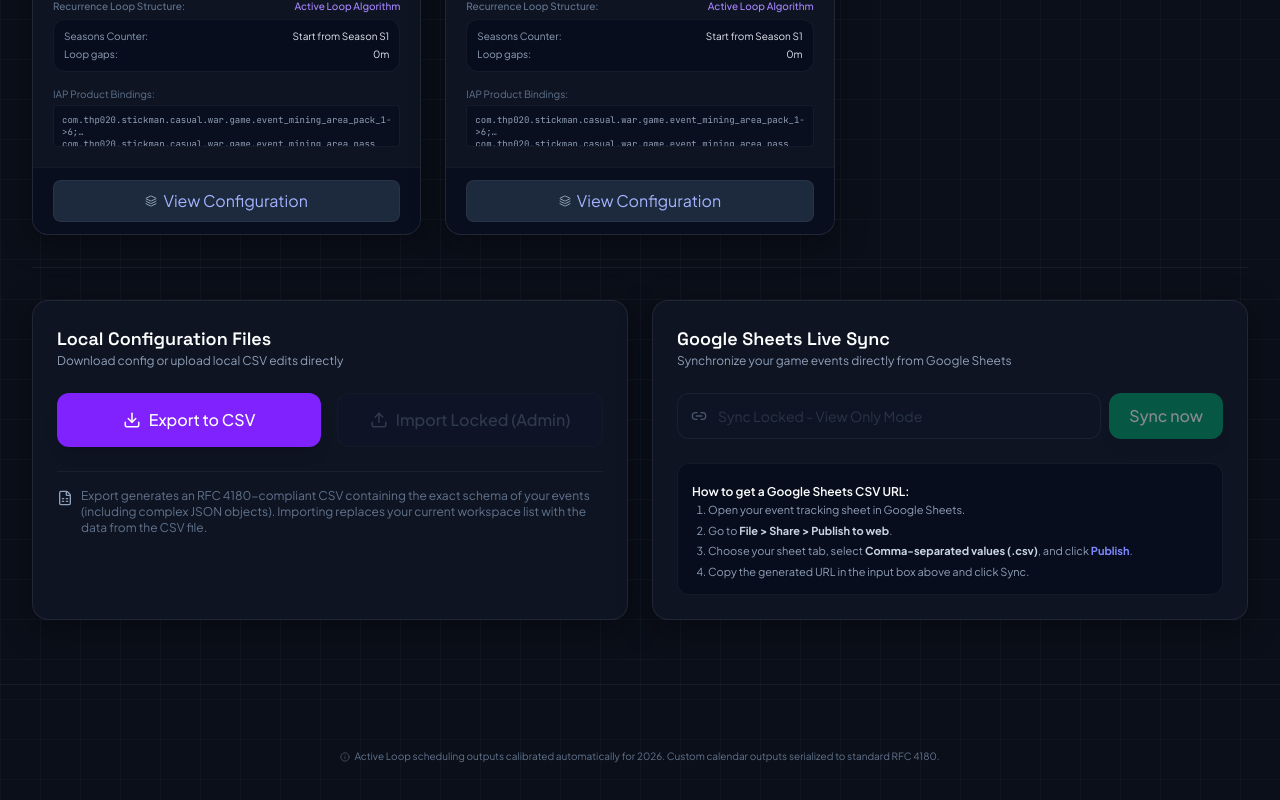
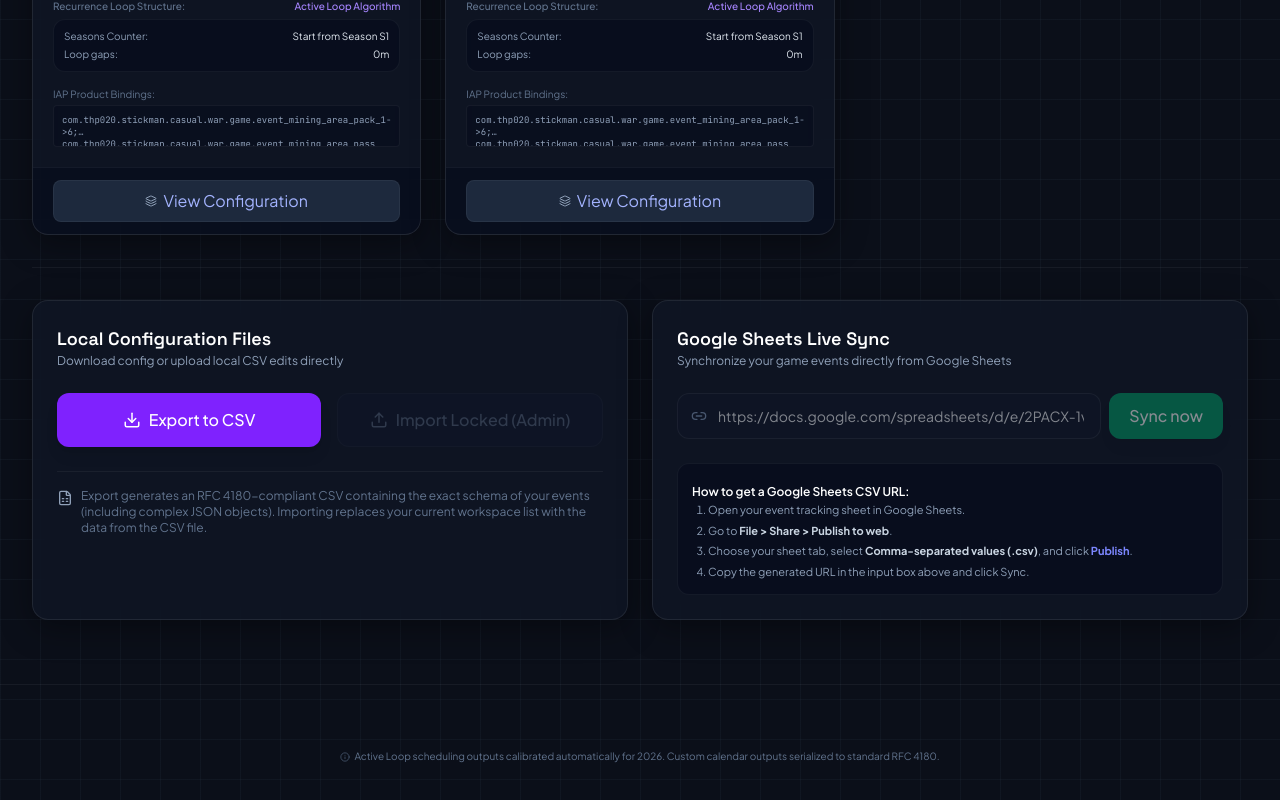
Before and after one commit to trinhhungfischer/zitga-event-track, a React (Vite) app in the folder event-track-ui/: page / in a window 1280 px wide. Shown: the part 3061-3861 px from the top of the page. Built offline with nearby package versions, Linux system fonts and the light colour scheme; no server answers.

Commit message:
feat: set dynamic Google Sheets CSV link as default team-wide URL for automatic incognito sync

```diff
--- a/event-track-ui/src/App.tsx
+++ b/event-track-ui/src/App.tsx
@@ -71,7 +71,7 @@ function App() {
   const [notice, setNotice] = useState("");
 
   // Option to configure a default team-wide Google Sheet URL for instant sync
-  const DEFAULT_GOOGLE_SHEET_URL = "";
+  const DEFAULT_GOOGLE_SHEET_URL = "https://docs.google.com/spreadsheets/d/e/2PACX-1vQfO098G7uv1O2Z1-4HmPKqBK6rB39uKARvEcnty82HIIM72WVhMfoA9aine0K8jzar-8mTLGX8pc2z/pub?gid=1725209412&single=true&output=csv";
 
   const [googleSheetUrl, setGoogleSheetUrl] = useState(() => {
     return localStorage.getItem("google_sheet_sync_url") || DEFAULT_GOOGLE_SHEET_URL || "";
```
